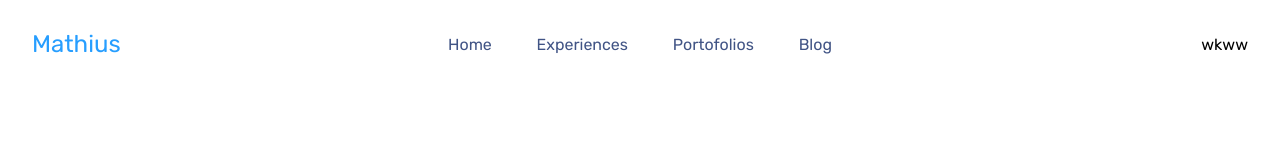
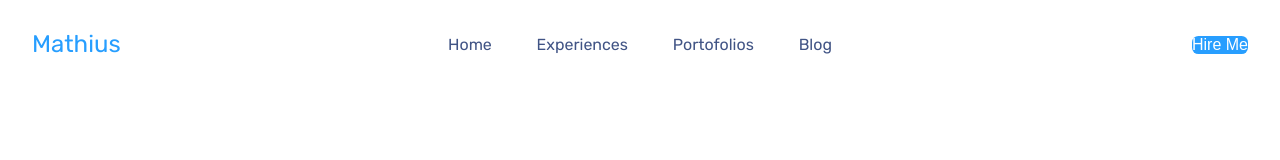
Before and after one commit to mathiuskormasela12/web-fe-personal-website, a Next.js app: page / in a window 1280 px wide. Shown: the top 160 px of the page. Built offline with nearby package versions, Linux system fonts and the light colour scheme.

Commit message:
wip: button component

```diff
--- /dev/null
+++ b/src/components/atoms/Button/index.tsx
@@ -0,0 +1,17 @@
+import React from "react";
+import { IButton } from "./types";
+
+import styles from './styles/button.module.scss';
+
+const Button: React.FC<IButton> = ({ children, variant = 'primary', size = 'md', className, fullWidth = false, ...rest }) => {
+  return (
+    <button
+      {...rest}
+      className={`${styles['btn']} ${styles[`btn-${variant}`]} ${styles[`btn-${size}`]} ${fullWidth ? 'btn-full-width' : ''} ${className}`}
+    >
+      {children}
+    </button>
+  );
+};
+
+export default Button;
--- /dev/null
+++ b/src/components/atoms/Button/styles/__layout.scss
@@ -0,0 +1,38 @@
+.btn {
+  outline: none;
+  border: none;
+  border-radius: .4em;
+  cursor: pointer;
+
+  &:disabled {
+    cursor: text;
+  }
+
+  &-full-width {
+    width: 100%;
+  }
+
+  &-primary {
+    background-color: $primary;
+    color: $light;
+  }
+
+  &-secondary {
+    background-color: $secondary;
+    color: $light;
+  }
+
+  &-success {
+    background-color: $success;
+    color: $light;
+  }
+
+  &-warning {
+    background-color: $warning;
+    color: $light;
+  }
+
+  &-lg {
+    font-size: 1rem;
+  }
+}
--- /dev/null
+++ b/src/components/atoms/Button/styles/button.module.scss
@@ -0,0 +1,2 @@
+@import '../../../../app/_colors';
+@import '__layout';
--- /dev/null
+++ b/src/components/atoms/Button/types.ts
@@ -0,0 +1,8 @@
+import React from "react";
+import { Size, Variant } from "@/types";
+
+export interface IButton extends React.ButtonHTMLAttributes<HTMLButtonElement> {
+  variant?: Variant;
+  size?: Size;
+  fullWidth?: boolean;
+};
--- a/src/components/index.ts
+++ b/src/components/index.ts
@@ -1,7 +1,9 @@
 import Wrapper from "./atoms/Wrapper";
 import Navbar from "./molecules/Navbar";
+import Button from "./atoms/Button";
 
 export {
   Wrapper,
-  Navbar
+  Navbar,
+  Button
 }
--- a/src/components/molecules/Navbar/index.tsx
+++ b/src/components/molecules/Navbar/index.tsx
@@ -2,8 +2,10 @@ import React from "react";
 import Link from "next/link";
 import {CiMenuBurger} from "react-icons/ci"
 import { VscChromeClose } from "react-icons/vsc";
+import useNavbar from "./hooks/useNavbar";
+
 import styles from './styles/navbar.module.scss';
-import useNavbar from "./hooks/useNavbar";
+import Button from "@/components/atoms/Button";
 
 const Navbar: React.FC = () => {
   const {
@@ -45,7 +47,9 @@ const Navbar: React.FC = () => {
         </ul>
         <div className={styles['navbar-side']}>
           <div className={styles['navbar-side-button']}>
-            wkww
+            <Button variant="primary" size="lg">
+              Hire Me
+            </Button>
           </div>
           {isOpen ? (
             <VscChromeClose
--- /dev/null
+++ b/src/types/Size.ts
@@ -0,0 +1 @@
+export type Size = 'xl' | 'lg' | 'md' | 'sm' | 'xs';
--- /dev/null
+++ b/src/types/Variant.ts
@@ -0,0 +1,2 @@
+
+export type Variant = 'primary' | 'secondary' | 'success' | 'warning' | 'danger';
--- /dev/null
+++ b/src/types/index.ts
@@ -0,0 +1,2 @@
+export * from './Variant';
+export * from './Size';
```
